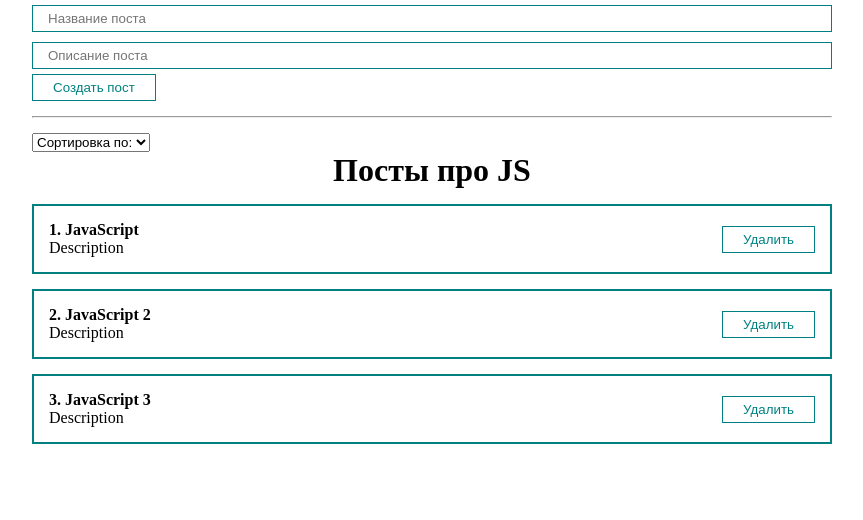
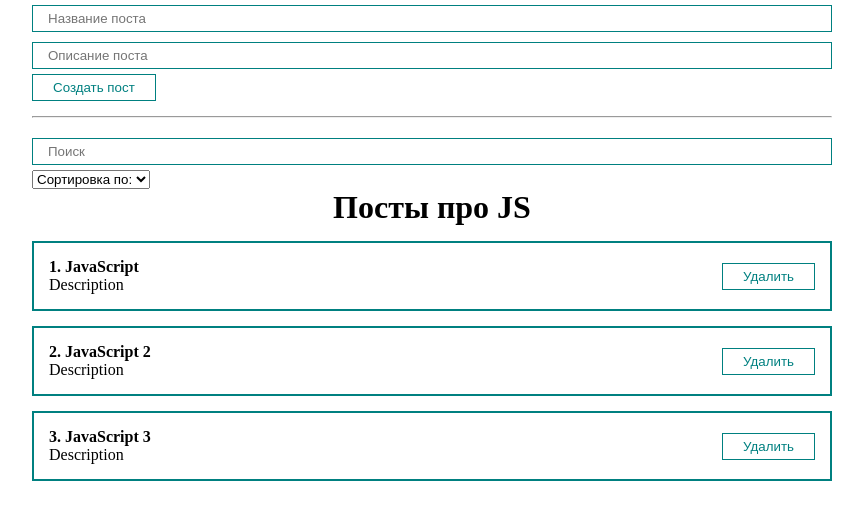
Before and after one commit to bollgade/ReactJs_Pet, a React (Create React App) app: page / in a window 1280 px wide. Shown: the top 520 px of the page, without its empty margins (208-1071 px from the left). Built offline with nearby package versions, Linux system fonts and the light colour scheme.

Commit message:
Создание компонента поиска и сортировки в постах

```diff
--- a/src/App.js
+++ b/src/App.js
@@ -1,9 +1,9 @@
 // eslint-disable-next-line no-unused-vars
-import React, { useRef, useState } from "react";
+import React, { useMemo, useRef, useState } from "react";
+import PostFilter from "./components/PostFilter";
 import PostForm from "./components/PostForm";
 // import PostItem from "./components/PostItem";
 import PostList from "./components/PostList";
-import MySelect from "./components/UI/select/MySelect";
 
 // import ClassCounter from "./components/ClassCounter";
 // import Counter from "./components/Counter";
@@ -16,43 +16,37 @@ function App() {
     { id: 3, title: 'JavaScript 3', body: 'Description' },
   ]);
 
-  const [selectedSort, setSelectedSort] = useState('');;
+  const [filter, setFilter] = useState({ sort: '', query: '' });
 
-  // const [title, setTitle] = useState('');
-  // const [body, setBody] = useState('');
+  const sortedPosts = useMemo(() => {
+    if (filter.sort) {
+      return [...posts].sort((a, b) => a[filter.sort].localeCompare(b[filter.sort]));
+    }
+    return posts;
+  }, [filter.sort, posts]);
+
+  const sortedAndSearchedPosts = useMemo(() => {
+    return sortedPosts.filter(post => post.title.toLowerCase().includes(filter.query.toLowerCase()));
+  }, [filter.query, sortedPosts]);
 
   const createPost = (newPost) => {
     setPosts([...posts, newPost]);
   };
-
   const removePost = (post) => {
     setPosts(posts.filter(p => p.id !== post.id));
-  };
-
-  const sortPosts = (sort) => {
-    setSelectedSort(sort)
-    setPosts([...posts].sort((a, b) => a[sort].localeCompare(b[sort])));
   };
 
   return (
     <div className="app">
       <PostForm create={createPost} />
       <hr style={{ margin: '15px 0' }} />
-      <div>
-        <MySelect
-          value={selectedSort}
-          onChange={sortPosts}
-          defaultValue="Сортировка по:"
-          options={[
-            { value: 'title', name: "По заголовку" },
-            { value: 'body', name: "По описанию" }
-          ]}
-        />
-      </div>
-
-      {posts.length
+      <PostFilter
+        filter={filter}
+        setFilter={setFilter}
+      />
+      {sortedAndSearchedPosts.length
         ?
-        <PostList remove={removePost} posts={posts} title='Посты про JS' />
+        <PostList remove={removePost} posts={sortedAndSearchedPosts} title='Посты про JS' />
         :
         <h1 style={{ textAlign: 'center' }}>
           Посты не найдены!
--- /dev/null
+++ b/src/components/PostFilter.jsx
@@ -0,0 +1,27 @@
+import React from 'react';
+import MyInput from "./UI/input/MyInput";
+import MySelect from "./UI/select/MySelect";
+
+const PostFilter = ({ filter, setFilter }) => {
+  return (
+    <div>
+      <MyInput
+        placeholder="Поиск"
+        value={filter.query}
+        onChange={e => setFilter({ ...filter, query: e.target.value })}
+      />
+      <MySelect
+        value={filter.sort}
+        onChange={selectedSort => setFilter({ ...filter, sort: selectedSort })}
+        defaultValue="Сортировка по:"
+        options={[
+          { value: 'title', name: "По заголовку" },
+          { value: 'body', name: "По описанию" }
+        ]}
+      />
+    </div>
+
+  );
+};
+
+export default PostFilter;
```
